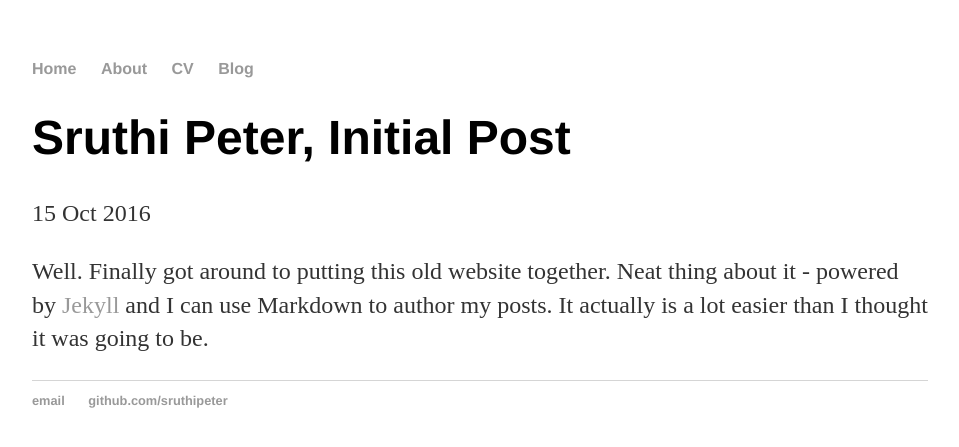
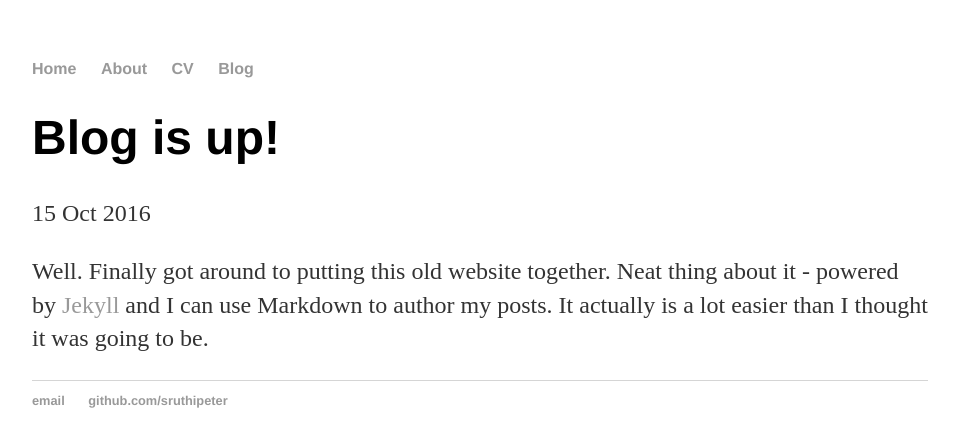
Before and after one commit to sruthipeter/sruthipeter.github.io, a Jekyll site: the page built from _posts/2016-10-15-sruthi-peter-site-launched.md, in a window 1280 px wide. Shown: the top 447 px of the page, without its empty margins (160-1119 px from the left). Built offline with Jekyll 4.4.1, drawn with Linux system fonts in a browser that asks for light colours.

Commit message:
Update text

```diff
--- a/_posts/2016-10-15-sruthi-peter-site-launched.md
+++ b/_posts/2016-10-15-sruthi-peter-site-launched.md
@@ -1,6 +1,6 @@
 ---
 layout: post
-title: "Sruthi Peter, Initial Post"
+title: "Blog is up!"
 date: 2016-10-15
 ---
 
```
